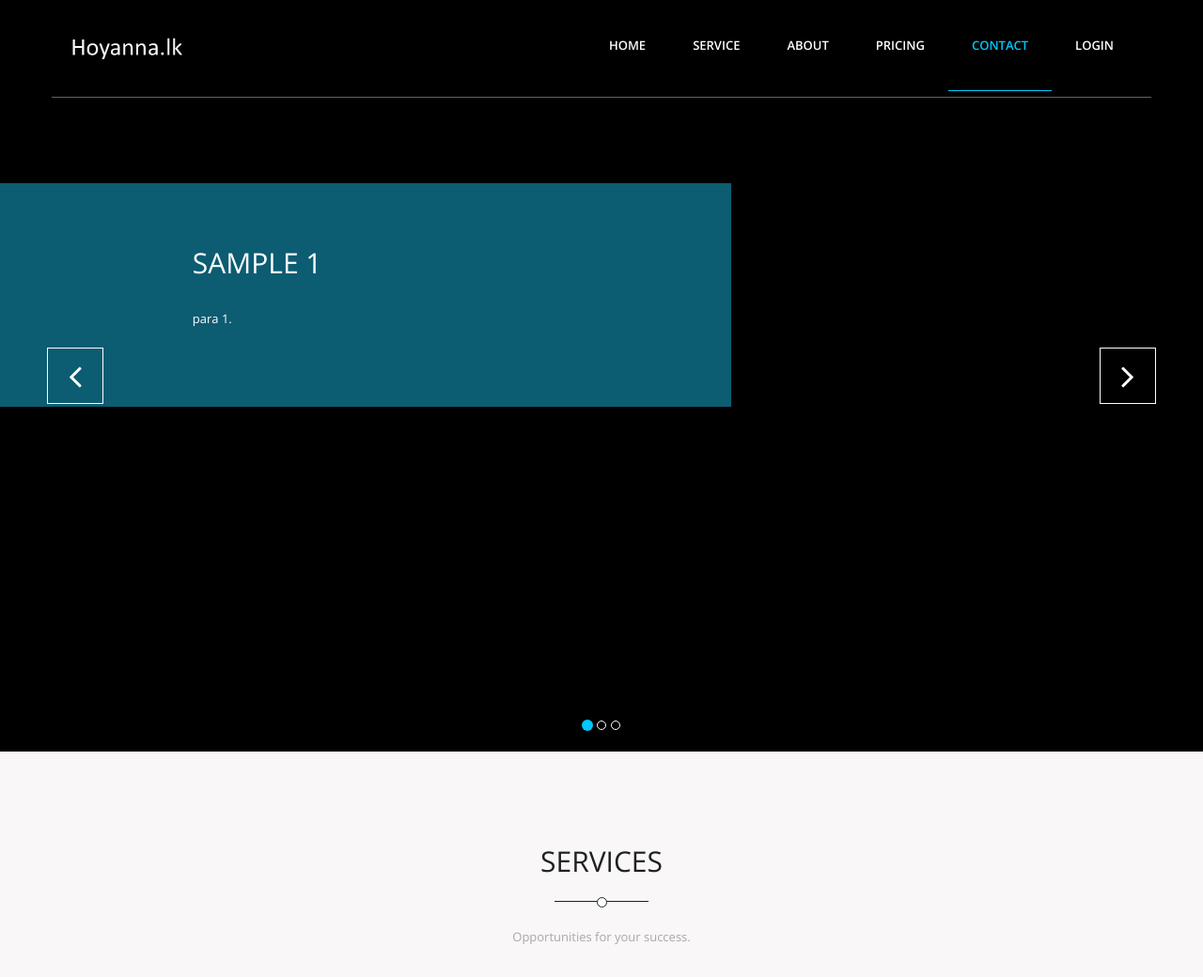
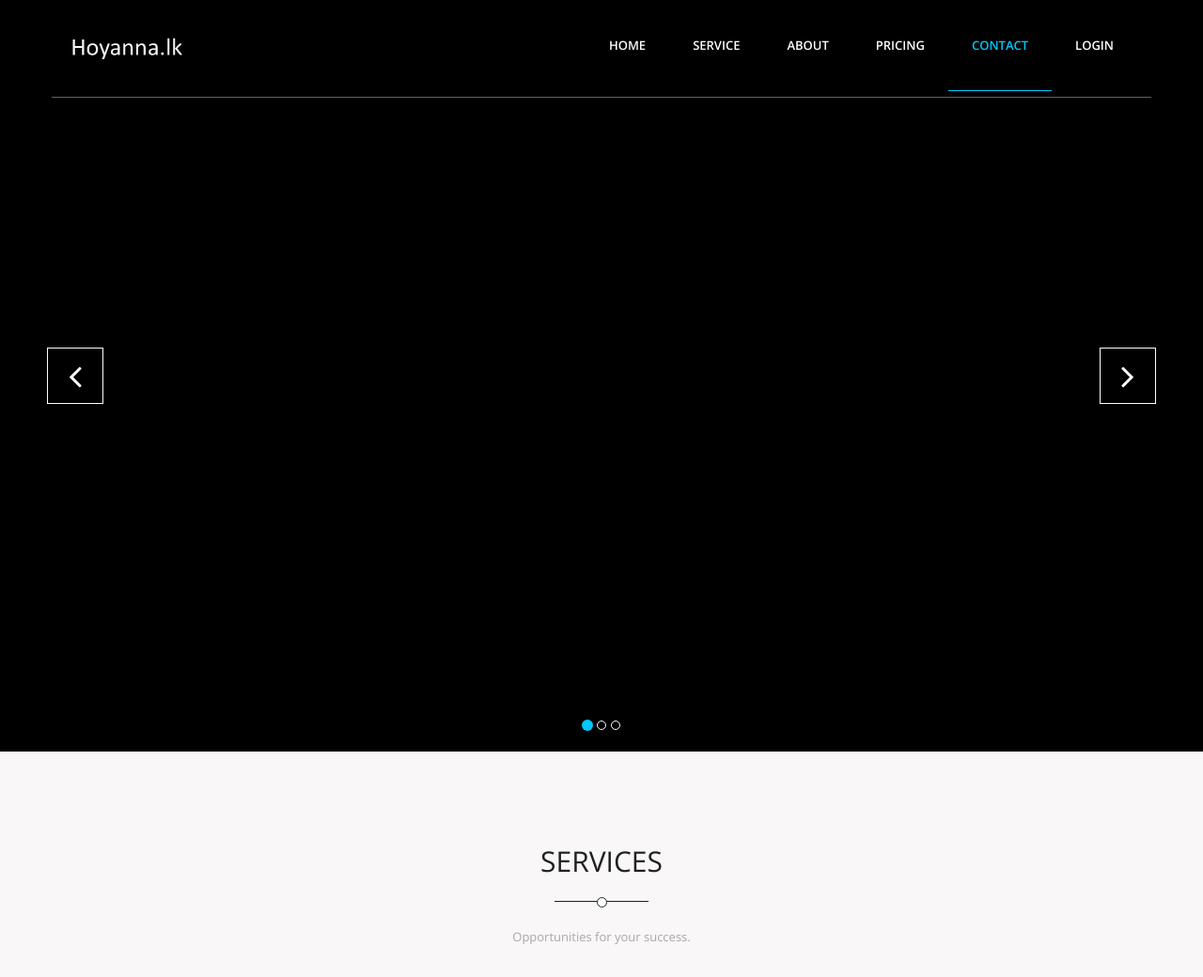
Before and after one commit to khsushan/hoyanna.lk, a CodeIgniter app: page /database/ in a window 1280 px wide. Shown: the top 1040 px of the page at 94% size. Run offline with CodeIgniter, Linux system fonts and the light colour scheme; some libraries are stand-ins or nearby versions.

Commit message:
fixing unmerge issue

```diff
--- a/application/views/hoyanna_welcome.php
+++ b/application/views/hoyanna_welcome.php
@@ -108,31 +108,13 @@
 
             <div class="carousel-inner">
 
-                <div class="item active"  style="background-image: url('<?php echo base_url(); ?>/assets/img/slider/bg2.jpg')" >
-                    <div class="carousel-caption">
-                        <div class="animated bounceInRight">
-                            <h2>sample 1</h2>
-                            <p>para 1.</p>
-                        </div>
-                    </div>
+                <div class="item active"  style="background-image: url('<?php echo base_url(); ?>/assets/img/slider/bg1.jpg')" >
                 </div>
 
                 <div class="item" style="background-image: url('<?php echo base_url(); ?>/assets/img/slider/bg2.jpg')">
-                    <div class="carousel-caption">
-                        <div class="animated bounceInDown">
-                            <h2>Sample 2 </h2>
-                            <p>para 2.</p>
-                        </div>
-                    </div>
                 </div>
 
-                <div class="item" style="background-image: url('<?php echo base_url(); ?>/assets/img/slider/bg3.jpg')">
-                     <div class="carousel-caption">
-                        <div class="animated bounceInUp">
-                            <h2>sample 3</h2>
-                            <p>para 3.</p>
-                        </div>
-                    </div>
+                <div class="item" style="background-image: url('<?php echo base_url(); ?>/assets/img/slider/bg3.png')">
                 </div>
             </div>
             <!--/.carousel-inner-->
@@ -218,34 +200,18 @@
     #service-bottom
     ========================== -->
 
-    <section id="service-bottom">
+    <section id="service-bottom" style="height: 350px">
         <div class="container">
                 <div class="mobile-device">
-                   <img data-wow-delay="0.2s" class="img-responsive black  wow fadeInLeftBig" src="<?php echo base_url(); ?>/assets/img/icons/iphone-black.png" alt="iPhone Black">
-                    <img data-wow-delay="0.5s" class="img-responsive white  wow fadeInLeftBig" src="<?php echo base_url(); ?>/assets/img/icons/iphone-white.png" alt="iPhone White">
+                    <img style="margin-top: -80px" data-wow-delay="0.2s" class="img-responsive black  wow fadeInLeftBig" src="<?php echo base_url(); ?>/assets/img/icons/jobs.png" alt="iPhone Black">
                 </div>
             <div class="service-features wow fadeInRight">
-                <h3>OUR DESIGNS COMES WITH...</h3>
-                <ul>
-                    <li>Responsive Design</li>
-                    <li>Modern And Clean Design</li>
-                    <li>Clean Code</li>
-                    <li>Browser Friendly</li>
-                </ul>
+                <h3>Always Gives More That What <br><br>People Expect To Get...</h3>
             </div>
         </div>
     </section>
     <!--
     End #service-bottom
-    ========================== -->
-
-
-    <!--
-    #Portfolio
-    ========================== -->
-
-    <!--
-    End #Portfolio
     ========================== -->
 
     <!--
@@ -261,7 +227,9 @@
                 </div>
 
                 <div class="about-us text-center wow fadeInDown" style="margin-top: -40px">
-                    <h5></h5>
+                    <h4>We are leading provider of modern communication and collaboration solutions for business. Our products apply powerful technology that helps employees, partners and customers work better together.
+
+Inside companies, enterprise networks dramatically improve employee productivity, alignment and innovation. Externally, supports vibrant customer and partner communities that drive higher sales, better service and greater satisfaction. Millions of users and many of the world’s most successful companies rely on day in and day out to get work done, delight their customers and stay ahead of their competitors. </h4>
                     <h5></h5>
                     <img style="width: 400px; height: 120px" src="<?php echo base_url(); ?>assets/img/cover.png" alt="About Us" class="img-responsive">
                 </div>
```
